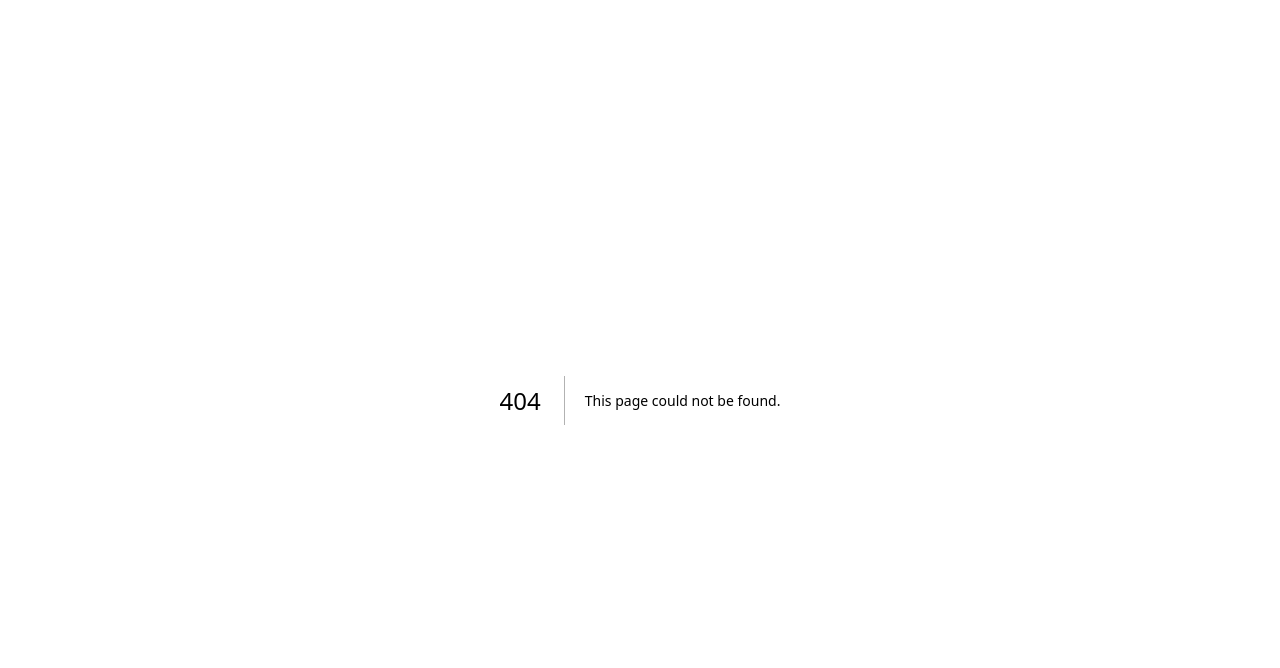
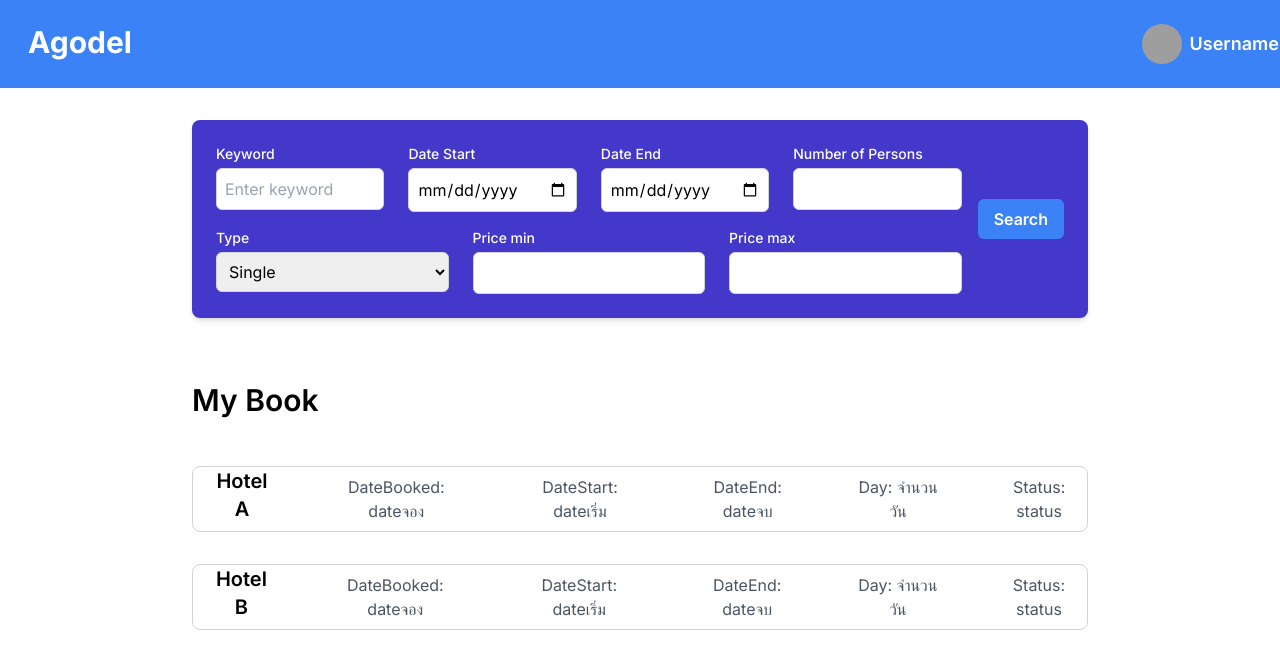
Before and after one commit to nutnai/agodel_frontend, a Next.js app: page /myBook in a window 1280 px wide. Before the commit this address had no page. Shown: the top 668 px of the page. Built offline with nearby package versions, Linux system fonts and the light colour scheme; grey boxes are pictures that could not be loaded.

Commit message:
create all receipt

```diff
--- a/app/components/header.tsx
+++ b/app/components/header.tsx
@@ -3,7 +3,9 @@ import SignInButton from './signIn';
 const Header = () => {
     return (
       <header className="bg-blue-500 py-6 text-white flex justify-between" >
-        <h1 className="text-3xl font-bold ml-7">Agodel</h1>
+
+          <h1 className="text-3xl font-bold ml-7">Agodel</h1>
+
 
 
 
--- /dev/null
+++ b/app/favorite/page.tsx
@@ -0,0 +1,80 @@
+import Placesearch from "../../resource/components/placeSearch";
+import Header from "../components/headerLoggedIn";
+export default function Favorite() {
+  const hotels = [
+    {
+      id: 1,
+      name: "Hotel A",
+      dateBook:"dateจอง",
+      dateStart:"dateเริ่ม",
+      dateEnd:"dateจบ",
+      day: "จำนวนวัน",
+      status: "status",
+    },
+    {
+        id: 2,
+        name: "Hotel B",
+        dateBook:"dateจอง",
+        dateStart:"dateเริ่ม",
+        dateEnd:"dateจบ",
+        day: "จำนวนวัน",
+        status: "status",
+    },
+    // Add more hotel objects as needed
+  ];
+  return (
+    <>
+        <Header />
+      <div className="min-h-screen bg-white">
+        <Placesearch />
+
+
+        {/* Hotel listings */}
+        <div className="container mx-auto px-4 py-8">
+          <div className="max-w-4xl mx-auto">
+            <h2 className="text-3xl font-semibold mb-4">
+             Favorite
+            </h2>
+            <div>
+              <button className="w-full">
+                {hotels.map((hotel) => (
+                  <div
+                    key={hotel.id}
+                    className="border border-gray-300 rounded-lg overflow-hidden flex  items-center mt-8"
+                  >
+
+                    <div className="ml-4 flex gap-12 items-center justify-center">
+                      <h2 className="text-xl font-semibold mb-2">
+                        {hotel.name}
+                      </h2>
+                      <p className="text-gray-600">
+                        DateBooked:{" "}
+                        {hotel.dateBook}
+                      </p>
+                      <p className="text-gray-600">
+                        DateStart:{" "}
+                        {hotel.dateStart}{" "}
+                      </p>
+                      <p className="text-gray-600">
+                        DateEnd:{" "}
+                        {hotel.dateEnd}{" "}
+                      </p>
+                      <p className="text-gray-600">
+                        Day:{" "}
+                        {hotel.day}{" "}
+                      </p>
+                      <p className="text-gray-600">
+                        Status:{" "}
+                        {hotel.status  }{" "}
+                      </p>
+                    </div>
+                  </div>
+                ))}
+              </button>
+            </div>
+          </div>
+        </div>
+      </div>
+    </>
+  );
+}
--- /dev/null
+++ b/app/myBook/page.tsx
@@ -0,0 +1,80 @@
+import Placesearch from "../../resource/components/placeSearch";
+import Header from "../components/headerLoggedIn";
+export default function MyBook() {
+  const hotels = [
+    {
+      id: 1,
+      name: "Hotel A",
+      dateBook:"dateจอง",
+      dateStart:"dateเริ่ม",
+      dateEnd:"dateจบ",
+      day: "จำนวนวัน",
+      status: "status",
+    },
+    {
+        id: 2,
+        name: "Hotel B",
+        dateBook:"dateจอง",
+        dateStart:"dateเริ่ม",
+        dateEnd:"dateจบ",
+        day: "จำนวนวัน",
+        status: "status",
+    },
+    // Add more hotel objects as needed
+  ];
+  return (
+    <>
+        <Header />
+      <div className="min-h-screen bg-white">
+        <Placesearch />
+
+
+        {/* Hotel listings */}
+        <div className="container mx-auto px-4 py-8">
+          <div className="max-w-4xl mx-auto">
+            <h2 className="text-3xl font-semibold mb-4">
+             My Book
+            </h2>
+            <div>
+              <button className="w-full">
+                {hotels.map((hotel) => (
+                  <div
+                    key={hotel.id}
+                    className="border border-gray-300 rounded-lg overflow-hidden flex  items-center mt-8"
+                  >
+
+                    <div className="ml-4 flex gap-12 items-center justify-center">
+                      <h2 className="text-xl font-semibold mb-2">
+                        {hotel.name}
+                      </h2>
+                      <p className="text-gray-600">
+                        DateBooked:{" "}
+                        {hotel.dateBook}
+                      </p>
+                      <p className="text-gray-600">
+                        DateStart:{" "}
+                        {hotel.dateStart}{" "}
+                      </p>
+                      <p className="text-gray-600">
+                        DateEnd:{" "}
+                        {hotel.dateEnd}{" "}
+                      </p>
+                      <p className="text-gray-600">
+                        Day:{" "}
+                        {hotel.day}{" "}
+                      </p>
+                      <p className="text-gray-600">
+                        Status:{" "}
+                        {hotel.status  }{" "}
+                      </p>
+                    </div>
+                  </div>
+                ))}
+              </button>
+            </div>
+          </div>
+        </div>
+      </div>
+    </>
+  );
+}
--- /dev/null
+++ b/app/receiptInfo/page.tsx
@@ -0,0 +1,65 @@
+// pages/receipt.tsx
+"use client";
+import React, { useState } from 'react';
+import Header from '../components/headerLoggedIn';
+
+const Receipt: React.FC = () => {
+
+  return (
+    <div>
+        <Header />
+    <div className="bg-white min-h-screen">
+      <div className="bg-white p-8  flex justify-around border-2 pb-4 ">
+        <h1 className="text-3xl  font-bold mb-4">Receipt </h1>
+
+
+
+        <button className='bg-gray-200 font-bold shadow-lg rounded-md px-4 py-2 hover:bg-gray-300'>
+            Cancel
+        </button>
+      </div>
+
+
+
+
+      <div className='ml-24'>
+        <div>
+            receipt id
+        </div>
+        <div>
+            status
+        </div>
+        <div>
+            price
+        </div>
+        <div>
+            หมายเหตุ
+        </div>
+        <div>
+            firstname
+        </div>
+        <div>
+            lastname
+        </div>
+        <div>
+            date จอง
+        </div>
+        <div>
+            date เริ่ม
+        </div>
+        <div>
+            date จบ
+        </div>
+        <div>
+            จำนวนวัน
+        </div>
+        <div>
+            รายละเอียด
+        </div>
+      </div>
+    </div>
+    </div>
+  );
+};
+
+export default Receipt;
--- /dev/null
+++ b/app/userHistory/page.tsx
@@ -0,0 +1,80 @@
+import Placesearch from "../../resource/components/placeSearch";
+import Header from "../components/headerLoggedIn";
+export default function History() {
+  const hotels = [
+    {
+      id: 1,
+      name: "Hotel A",
+      dateBook:"dateจอง",
+      dateStart:"dateเริ่ม",
+      dateEnd:"dateจบ",
+      day: "จำนวนวัน",
+      status: "status",
+    },
+    {
+        id: 2,
+        name: "Hotel B",
+        dateBook:"dateจอง",
+        dateStart:"dateเริ่ม",
+        dateEnd:"dateจบ",
+        day: "จำนวนวัน",
+        status: "status",
+    },
+    // Add more hotel objects as needed
+  ];
+  return (
+    <>
+        <Header />
+      <div className="min-h-screen bg-white">
+        <Placesearch />
+
+
+        {/* Hotel listings */}
+        <div className="container mx-auto px-4 py-8">
+          <div className="max-w-4xl mx-auto">
+            <h2 className="text-3xl font-semibold mb-4">
+             History
+            </h2>
+            <div>
+              <button className="w-full">
+                {hotels.map((hotel) => (
+                  <div
+                    key={hotel.id}
+                    className="border border-gray-300 rounded-lg overflow-hidden flex  items-center mt-8"
+                  >
+
+                    <div className="ml-4 flex gap-12 items-center justify-center">
+                      <h2 className="text-xl font-semibold mb-2">
+                        {hotel.name}
+                      </h2>
+                      <p className="text-gray-600">
+                        DateBooked:{" "}
+                        {hotel.dateBook}
+                      </p>
+                      <p className="text-gray-600">
+                        DateStart:{" "}
+                        {hotel.dateStart}{" "}
+                      </p>
+                      <p className="text-gray-600">
+                        DateEnd:{" "}
+                        {hotel.dateEnd}{" "}
+                      </p>
+                      <p className="text-gray-600">
+                        Day:{" "}
+                        {hotel.day}{" "}
+                      </p>
+                      <p className="text-gray-600">
+                        Status:{" "}
+                        {hotel.status  }{" "}
+                      </p>
+                    </div>
+                  </div>
+                ))}
+              </button>
+            </div>
+          </div>
+        </div>
+      </div>
+    </>
+  );
+}
```
Also changed, not shown: 1 other file (tests, documents, lock files or other folders).
